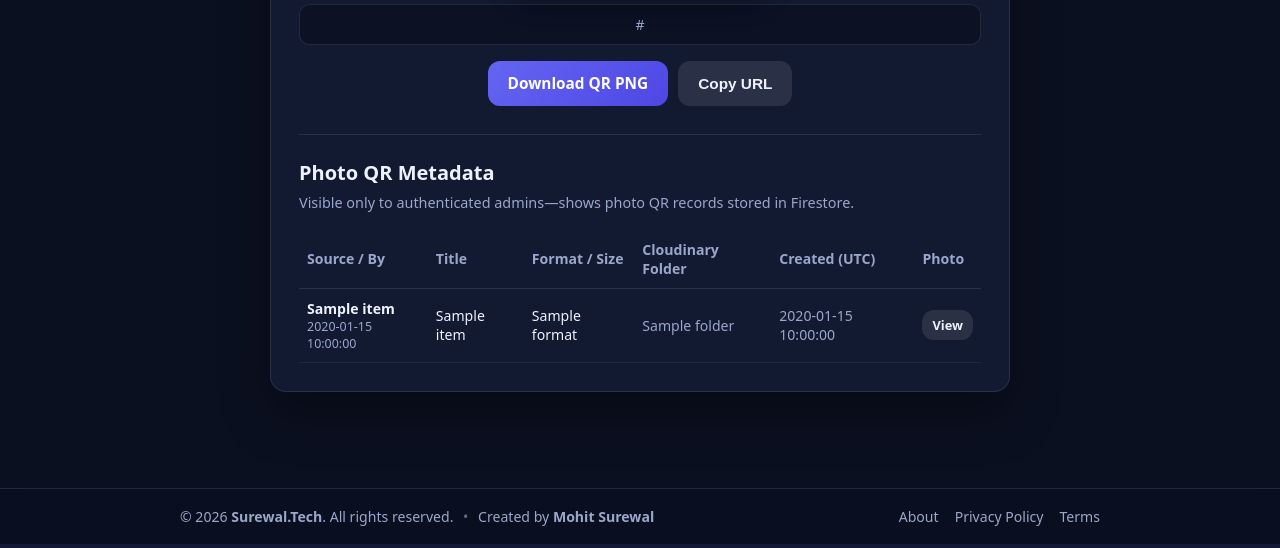
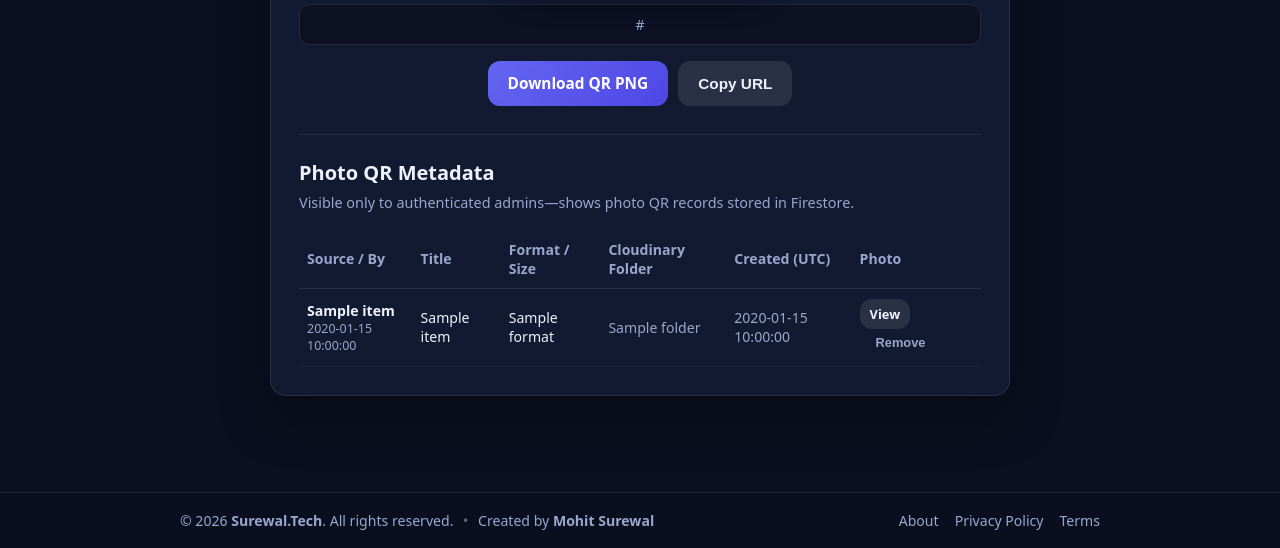
Before and after one commit to MohitSurewal/QR--Code-Generator, a Flask app: template templates/admin_dashboard.html in a window 1280 px wide. Shown: the part 853-1401 px from the top of the page. Run offline with Flask 3, Linux system fonts and the light colour scheme; the template is opened without the code that fills it: most values are stand-ins (such as "Sample title", 1, 10 or a date in 2020); some libraries are stand-ins or nearby versions.

Commit message:
Refactor admin dashboard template with improved structure

```diff
--- a/templates/admin_dashboard.html
+++ b/templates/admin_dashboard.html
@@ -165,6 +165,12 @@
                     {% else %}
                       —
                     {% endif %}
+                    <form method="POST" action="{{ url_for('admin_delete_photo') }}" class="inline-form" style="margin-left: 6px;" onsubmit="return confirm('Remove this photo QR record and media?');">
+                      <input type="hidden" name="csrf_token" value="{{ csrf_token() }}" />
+                      <input type="hidden" name="collection" value="{{ item.collection }}" />
+                      <input type="hidden" name="doc_id" value="{{ item.id }}" />
+                      <button type="submit" class="btn-ghost" style="padding: 6px 10px; font-size: 0.8rem;">Remove</button>
+                    </form>
                   </td>
                 </tr>
               {% endfor %}
```
